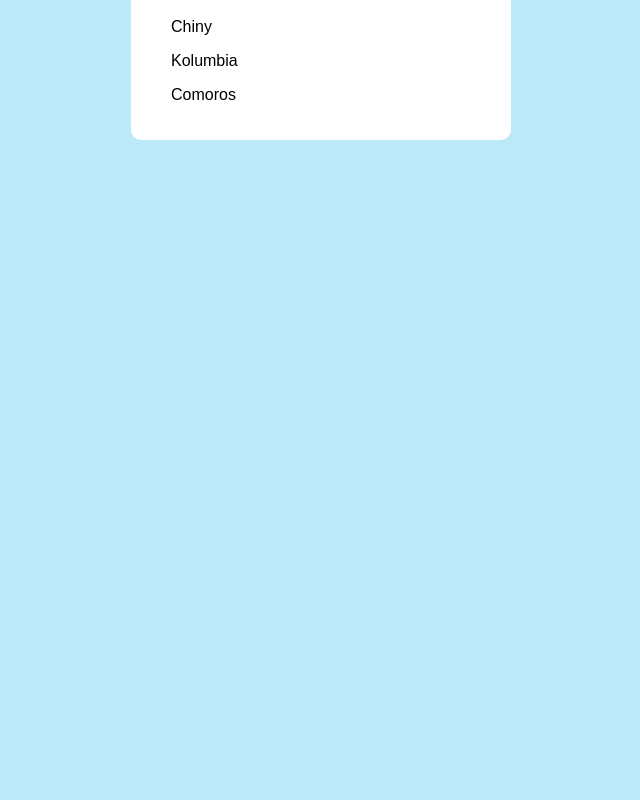
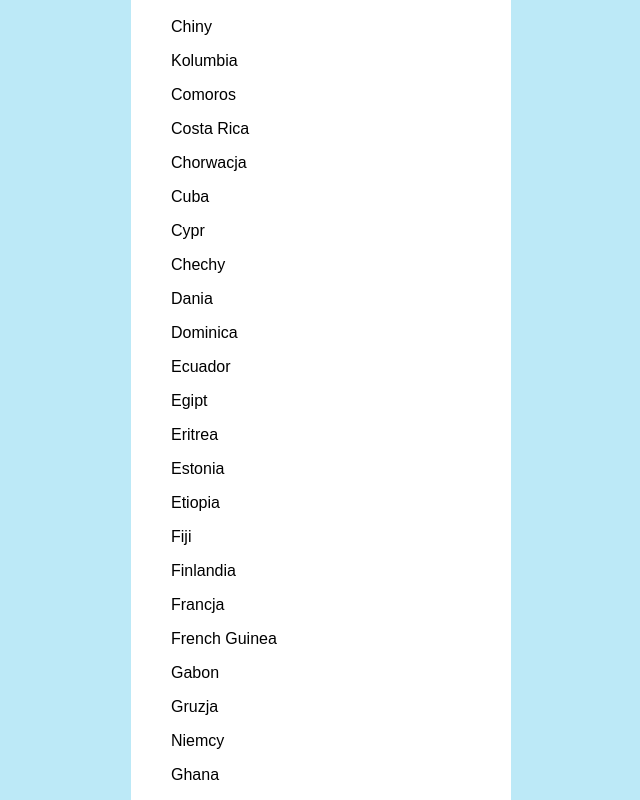
Before and after one commit to filipw01/podroze, a React (Create React App) app: page / in a window 1280 px wide. Shown: the part 1984-2784 px from the top of the page, without its empty margins (319-959 px from the left). Before the commit the page ends 2144 px from the top, so only its background shows below. Built offline with nearby package versions, Linux system fonts and the light colour scheme.

Commit message:
na nan nana

```diff
--- a/src/countries.js
+++ b/src/countries.js
@@ -203,6 +203,131 @@ export default [{
         id:"km",
         color:"yellow",
     },
+    {
+        name:"Costa Rica",
+        id:"cr",
+        color:"green-yellow",
+    },
+    {
+        name:"Chorwacja",
+        id:"hr",
+        color:"green",
+    },
+    {
+        name:"Cuba",
+        id:"cu",
+        color:"green",
+    },
+    {
+        name:"Cypr",
+        id:"cy",
+        color:"yellow",
+    },
+    {
+        name:"Chechy",
+        id:"cz",
+        color:"yellow",
+    },
+    {
+        name:"Dania",
+        id:"dk",
+        color:"green-yellow",
+    },
+    {
+        name:"Dominica",
+        id:"dm",
+        color:"green-yellow",
+    },
+    {
+        name:"Ecuador",
+        id:"ec",
+        color:"yellow",
+    },
+    {
+        name:"Egipt",
+        id:"eg",
+        color:"green",
+    },
+    {
+        name:"Eritrea",
+        id:"er",
+        color:"red",
+    },
+    {
+        name:"Estonia",
+        id:"ee",
+        color:"yellow",
+    },
+    {
+        name:"Etiopia",
+        id:"et",
+        color:"red",
+    },
+    {
+        name:"Fiji",
+        id:"fj",
+        color:"green",
+    },
+    {
+        name:"Finlandia",
+        id:"fi",
+        color:"yellow",
+    },
+    {
+        name:"Francja",
+        id:"fr",
+        color:"green",
+    },
+    {
+        name:"French Guinea",
+        id:"gf",
+        color:"red",
+    },
+    {
+        name:"Gabon",
+        id:"ga",
+        color:"red",
+    },
+    {
+        name:"Gruzja",
+        id:"ge",
+        color:"green-yellow",
+    },
+    {
+        name:"Niemcy",
+        id:"de",
+        color:"green-yellow",
+    },
+    {
+        name:"Ghana",
+        id:"gh",
+        color:"red",
+    },
+    {
+        name:"Grecja",
+        id:"gr",
+        color:"green",
+    },
+    {
+        name:"Grenada",
+        id:"gd",
+        color:"green-yellow",
+    },
+    {
+        name:"Guatemala",
+        id:"gt",
+        color:"yellow",
+    },
+    {
+        name:"Gwinea",
+        id:"gn",
+        color:"red",
+    },
+
+
+
+
+
 
 
 
```
